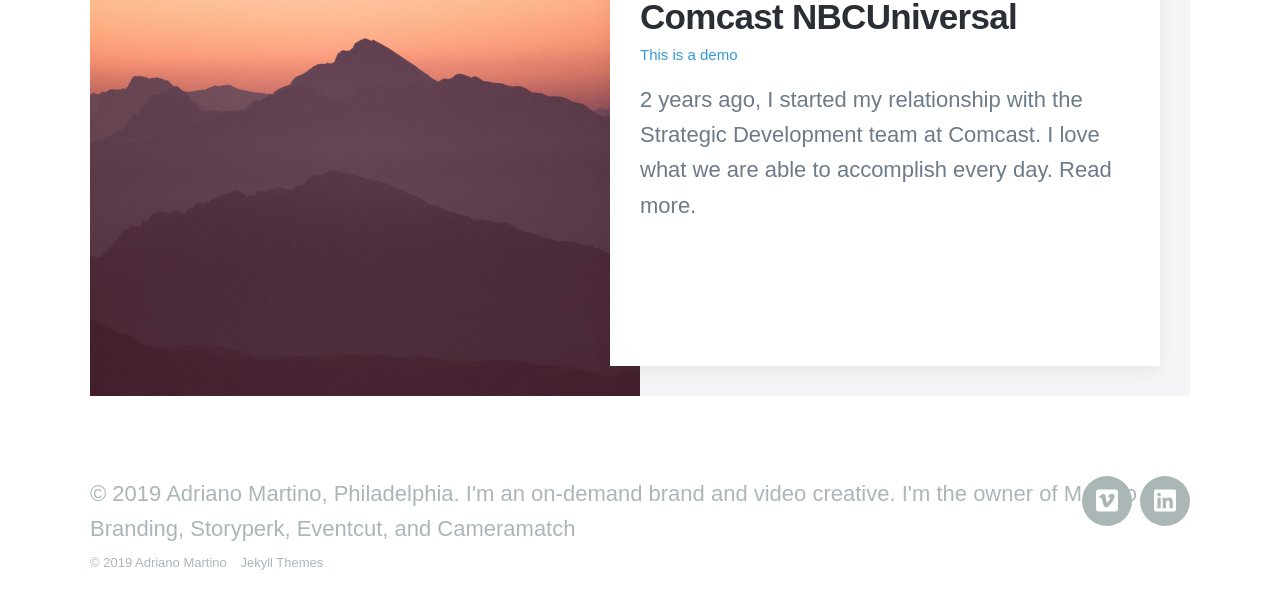
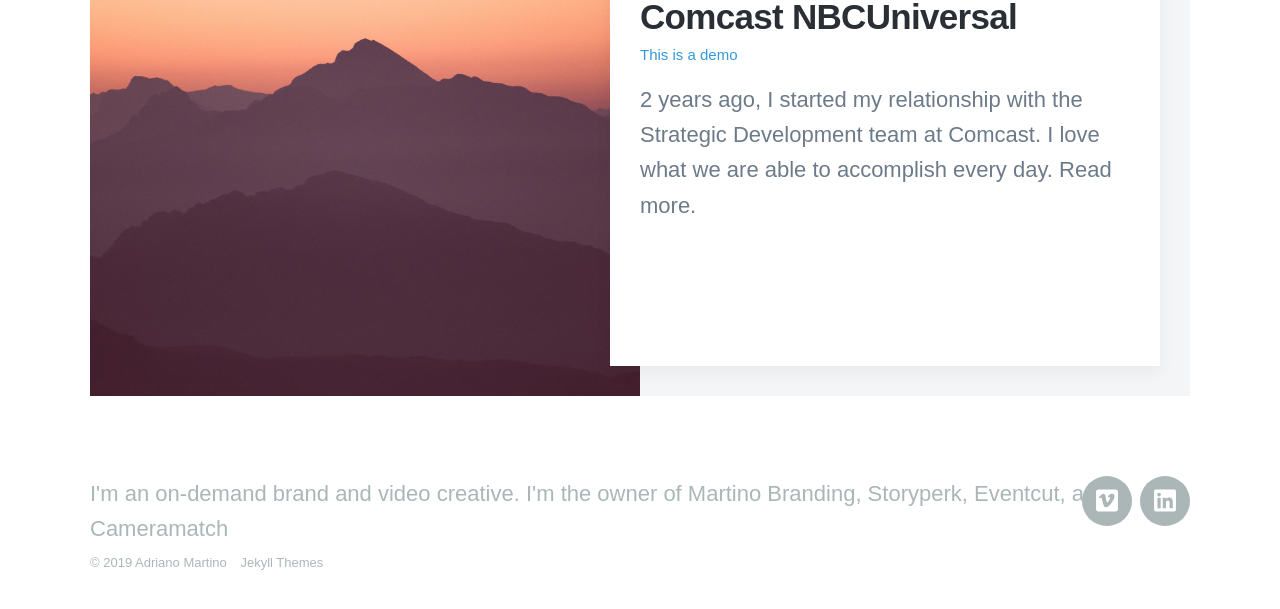
Before and after one commit to adrianomartino/amartino, a Jekyll site: the page built from index.html, in a window 1280 px wide and 900 px high, scrolled down 777 px, cut to the strip 251-860 px from the top of the window. Built offline with Jekyll 4.4.1, drawn with Linux system fonts in a browser that asks for light colours; nearby versions of some CDN libraries; some web fonts are replaced.

Commit message:
Update settings.yml

```diff
--- a/_data/settings.yml
+++ b/_data/settings.yml
@@ -18,7 +18,7 @@ menu_settings:
       url: '/contact'
 
 footer_settings:
-  footer_tagline: "© 2019 Adriano Martino, Philadelphia. I'm an on-demand brand and video creative. I'm the owner of Martino Branding, Storyperk, Eventcut, and Cameramatch"
+  footer_tagline: "I'm an on-demand brand and video creative. I'm the owner of Martino Branding, Storyperk, Eventcut, and Cameramatch"
 
 hero_settings:
   overlay_opacity: 0.7
```
